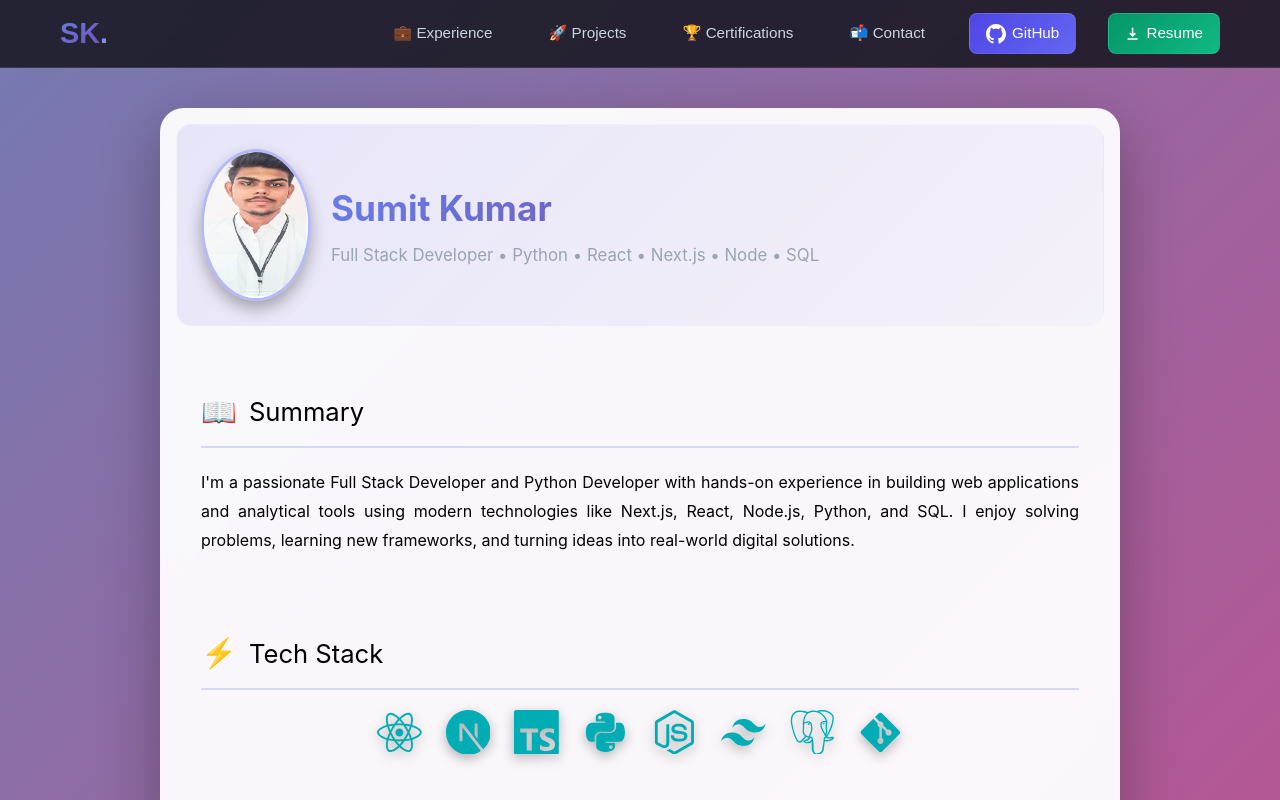
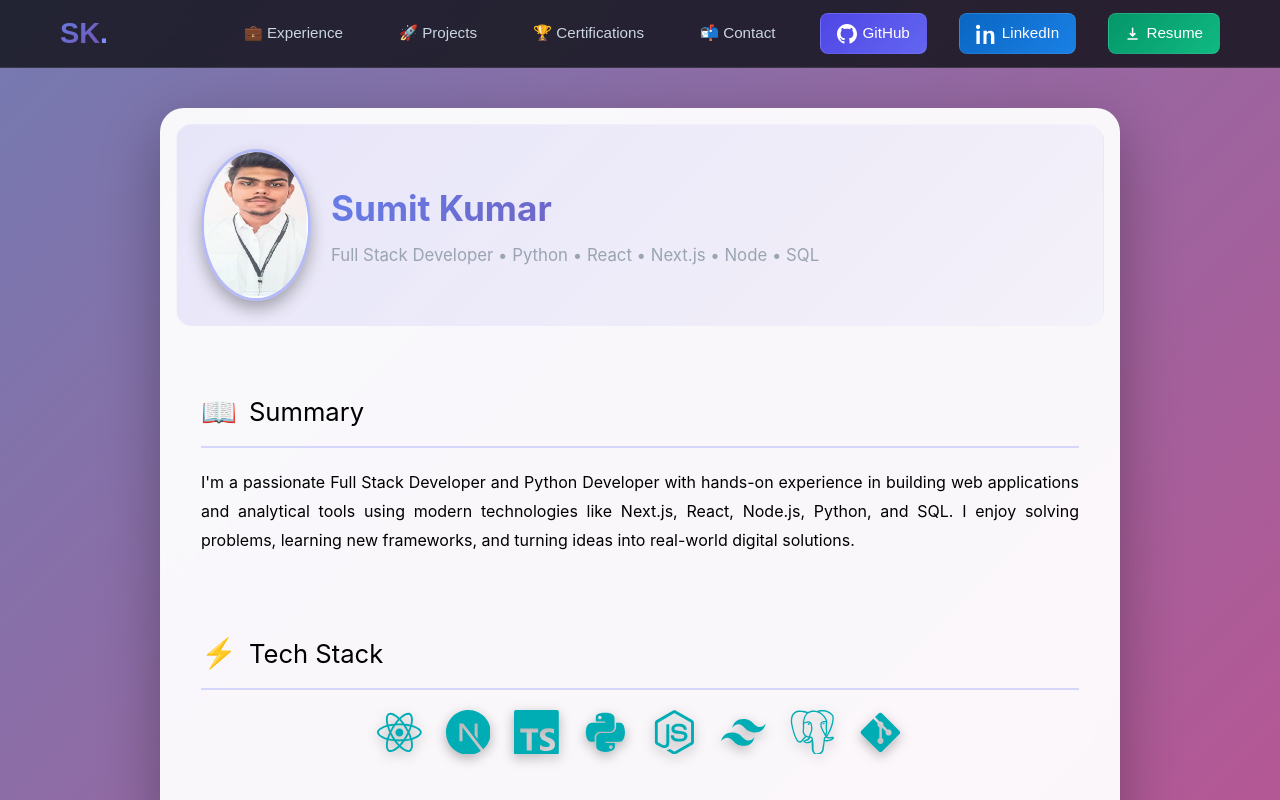
Before and after one commit to SumitKumar3030/portfolio, a Next.js app: page / in a window 1280 px wide. Shown: the top 800 px of the page. Built offline with nearby package versions, Linux system fonts and the light colour scheme.

Commit message:
update: linkedin icon changed

```diff
--- a/src/app/navbar.module.css
+++ b/src/app/navbar.module.css
@@ -120,6 +120,26 @@
   box-shadow: 0 4px 12px rgba(79, 70, 229, 0.4);
 }
 
+.linkedinLink {
+  background: linear-gradient(135deg, #0a66c2 0%, #1a80e5 100%) !important;
+  color: white !important;
+  padding: 8px 16px !important;
+  border-radius: 8px;
+  font-weight: 600;
+  display: flex;
+  align-items: center;
+  gap: 8px;
+  border: 1px solid rgba(255, 255, 255, 0.1);
+  transition: all 0.3s ease;
+}
+
+.linkedinLink:hover {
+  background: linear-gradient(135deg, #1a80e5 0%, #409cff 100%) !important;
+  transform: translateY(-2px);
+  box-shadow: 0 4px 12px rgba(24, 118, 242, 0.4);
+}
+
+
 /* RESPONSIVE DESIGN */
 @media (max-width: 968px) {
   .navList {
--- a/src/app/navbar.tsx
+++ b/src/app/navbar.tsx
@@ -52,6 +52,26 @@ export default function Navbar() {
               GitHub
             </a>
           </li>
+
+         <li>
+  <a
+    href="https://www.linkedin.com/in/sumit-kumar-dev3/"
+    target="_blank"
+    rel="noreferrer"
+    className={styles.linkedinLink}
+  >
+    <svg
+      width="20"
+      height="20"
+      viewBox="0 0 24 24"
+      fill="currentColor"
+    >
+      <path d="M4.98 3.5C4.98 4.88 3.86 6 2.48 6C1.1 6 0 4.88 0 3.5C0 2.12 1.12 1 2.5 1C3.88 1 5 2.12 5 3.5H4.98ZM0.5 8H4.5V24H0.5V8ZM9 8H13V10.2H13.06C13.59 9.18 14.91 8 16.96 8C21.07 8 22 10.64 22 14.36V24H18V15.33C18 13.27 17.96 10.79 15.5 10.79C13 10.79 12.62 12.98 12.62 15.18V24H9V8Z" />
+    </svg>
+    LinkedIn
+  </a>
+</li>
+
           {/* Resume Download Button */}
           <li>
             <a
```
